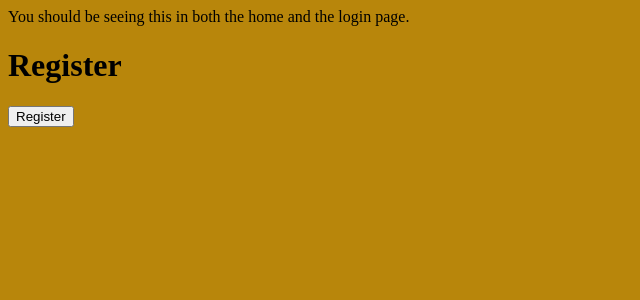
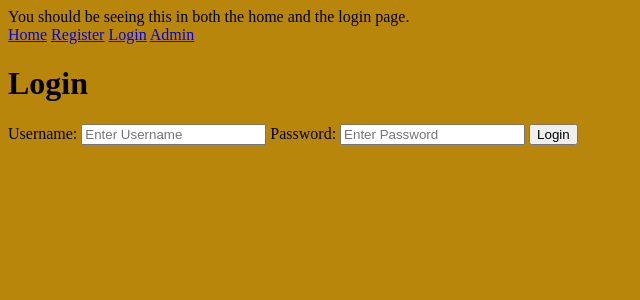
Before and after one commit to iasonemp/pokedexApp, a Django app: page /login/ in a window 1280 px wide. Shown: the top 300 px of the page, without its empty margins (0-640 px from the left). Run offline with Django 4.2, Linux system fonts and the light colour scheme.

Commit message:
added login and logout functionality

```diff
--- a/base/admin.py
+++ b/base/admin.py
@@ -1,4 +1,5 @@
 from django.contrib import admin
-from .models import Pokemon
+from .models import Pokemon, User
 
 admin.site.register(Pokemon)
+admin.site.register(User)
--- /dev/null
+++ b/base/templates/components/loginPage.html
@@ -0,0 +1,17 @@
+{% extends 'main.html' %} {% block content %}
+
+<h1>Login</h1>
+<div>
+  <form class="form" method="POST" action="">
+    {% csrf_token %}
+
+    <label>Username:</label>
+    <input type="text" name="username" placeholder="Enter Username" />
+
+    <label>Password:</label>
+    <input type="password" name="password" placeholder="Enter Password" />
+
+    <input type="submit" value="Login" />
+  </form>
+</div>
+{% endblock content %}
--- a/base/templates/components/login_register.html
+++ b/base/templates/components/register.html
@@ -3,12 +3,14 @@
 <h1>Register</h1>
 
 <form class="form" method="POST" action="">
-  {% csrf_token %} {% for field in form %}
+  {% csrf_token %}
+  <!-- {% for field in form %}
   <div class="form__group form__group">
     <label for="room_name">{{field.label}}</label>
     {{field}}
   </div>
-  {% endfor %}
+  {% endfor %} -->
+  {{ form.as_p }}
 
   <button class="btn btn--main" type="submit">
     <!-- <title>lock</title> -->
--- a/base/templates/main.html
+++ b/base/templates/main.html
@@ -9,7 +9,22 @@
   </head>
   <body>
     <div>You should be seeing this in both the home and the login page.</div>
-    {% block content %} {% endblock %}
+    <a href="{% url 'home' %}">Home</a>
+    {% if request.user.is_authenticated %}
+    <p>Hello {{request.user}}</p>
+    <a href="{% url 'logout' %}">Logout</a>
+    {% else %}
+    <a href="{% url 'register' %}">Register</a>
+    <a href="{% url 'login' %}">Login</a>
+    {% endif %}
+    <a href="http://127.0.0.1:8000/admin/">Admin</a>
+    {% if messages %}
+    <ul class="messages">
+      {% for message in messages %}
+      <li>{{ message }}</li>
+      {% endfor %}
+    </ul>
+    {% endif %} {% block content %} {% endblock %}
     <script src="{% static 'js/modal.js' %}"></script>
   </body>
 </html>
--- a/base/urls.py
+++ b/base/urls.py
@@ -3,7 +3,9 @@ from . import views
 
 urlpatterns = [
     path('', views.home, name="home"),
-    path('login/', views.login, name="login"),
+    path('login/', views.loginPage, name="login"),
+    path('logout/', views.logoutUser, name="logout"),
+    path('register/', views.registerPage, name="register"),
     path('populate/', views.populatePokemonDatabase, name="populate"),
     path('detail/<str:pokemon_name>', views.detail, name="detail"),
     path('api/search/', views.search, name='search')
--- a/base/views.py
+++ b/base/views.py
@@ -1,10 +1,36 @@
 from django.shortcuts import render, redirect
 from django.http import HttpResponse, JsonResponse
 from django.contrib import messages
-from .models import Pokemon
+from django.contrib.auth import authenticate, login, logout
+from .models import Pokemon, User
 from .forms import MyUserCreationForm
 import requests
 
+def logoutUser(request):
+    logout(request)
+    return redirect('home')
+
+def loginPage(request):
+    if request.method == 'POST':
+        username = request.POST.get('username').lower()
+        password = request.POST.get('password')
+
+        try:
+            user = User.objects.get(username=username)
+        except:
+            messages.error(request, 'User does not exist.')
+
+        user = authenticate(request, username=username, password=password)
+
+        if user is not None:
+            login(request, user)
+            return redirect('home')
+        else:
+            messages.error(request, 'Username OR password does not exist.')
+
+
+    context = {}
+    return render(request, 'components/loginPage.html', context)
 
 def registerPage(request):
     form = MyUserCreationForm()
@@ -19,7 +45,7 @@ def registerPage(request):
         else:
             messages.error(request, 'An error occurred during registration.')
 
-    return render(request, 'base/login_register.html', {'form': form})
+    return render(request, 'components/register.html', {'form': form})
 
 
 def search(request):
@@ -216,6 +242,3 @@ def home(request):
     pokemons = Pokemon.objects.all()
     context = {'pokemons': pokemons}
     return render(request, 'components/home.html', context)
-
-def login(request):
-    return render(request, 'components/login_register.html')
--- a/pokedexapp/settings.py
+++ b/pokedexapp/settings.py
@@ -58,7 +58,9 @@ ROOT_URLCONF = 'pokedexapp.urls'
 TEMPLATES = [
     {
         'BACKEND': 'django.template.backends.django.DjangoTemplates',
-        'DIRS': [],  # Add this line
+        'DIRS': [
+            BASE_DIR / 'templates'
+            ],  # Add this line
         'APP_DIRS': True,
         'OPTIONS': {
             'context_processors': [
```
Also changed, not shown: db.sqlite3.
